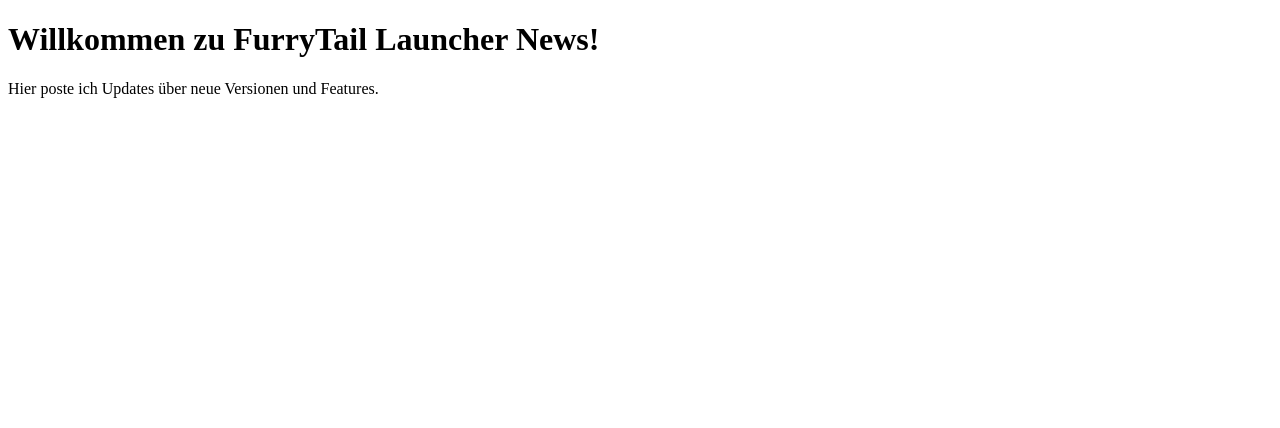
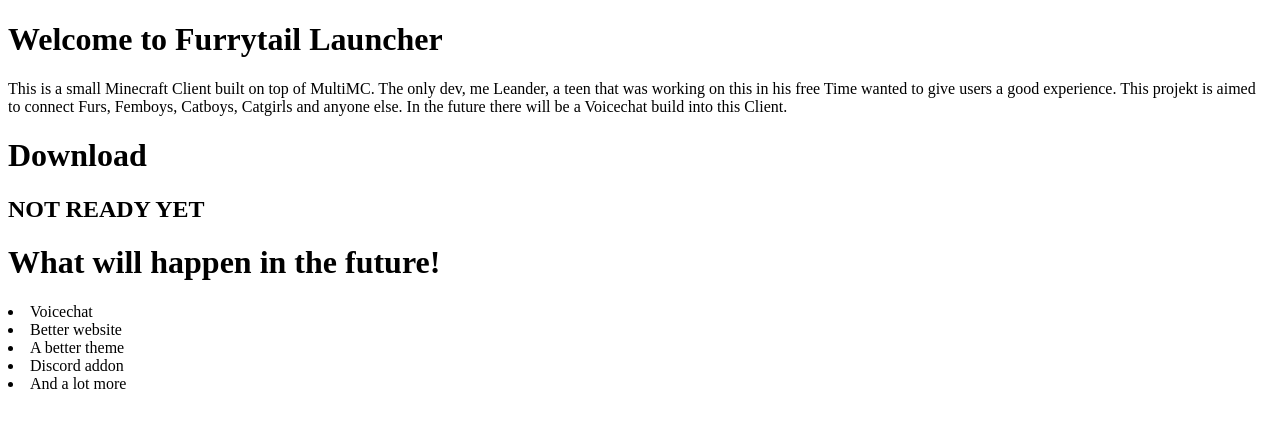
Before and after one commit to Hacintosh-better-as-Windows/FurryTailLauncherWebsite, a plain HTML site: page index.html in a window 1280 px wide. Drawn offline with Linux system fonts and the light colour scheme.

Commit message:
erste News-Seite hinzugefügt1

```diff
--- a/index.html
+++ b/index.html
@@ -2,10 +2,20 @@
 <html>
 <head>
   <meta charset="UTF-8">
-  <title>FurryTail Launcher News</title>
+  <title>FurryTail Launcher</title>
 </head>
 <body>
-  <h1>Willkommen zu FurryTail Launcher News!</h1>
-  <p>Hier poste ich Updates über neue Versionen und Features.</p>
+  <h1>Welcome to Furrytail Launcher</h1>
+  <p>This is a small Minecraft Client built on top of MultiMC. The only dev, me Leander, a teen that was working on this in his free Time wanted to give users a good experience. This projekt is aimed to connect Furs, Femboys, Catboys, Catgirls and anyone else. In the future there will be a Voicechat build into this Client.</p>
+
+  <h1>Download</h1>
+  <h2>NOT READY YET</h2>
+
+  <h1>What will happen in the future!</h1>
+  <li>Voicechat</li>
+  <li>Better website</li>
+  <li>A better theme</li>
+  <li>Discord addon</li>
+  <li>And a lot more</h1>
 </body>
 </html>
```
